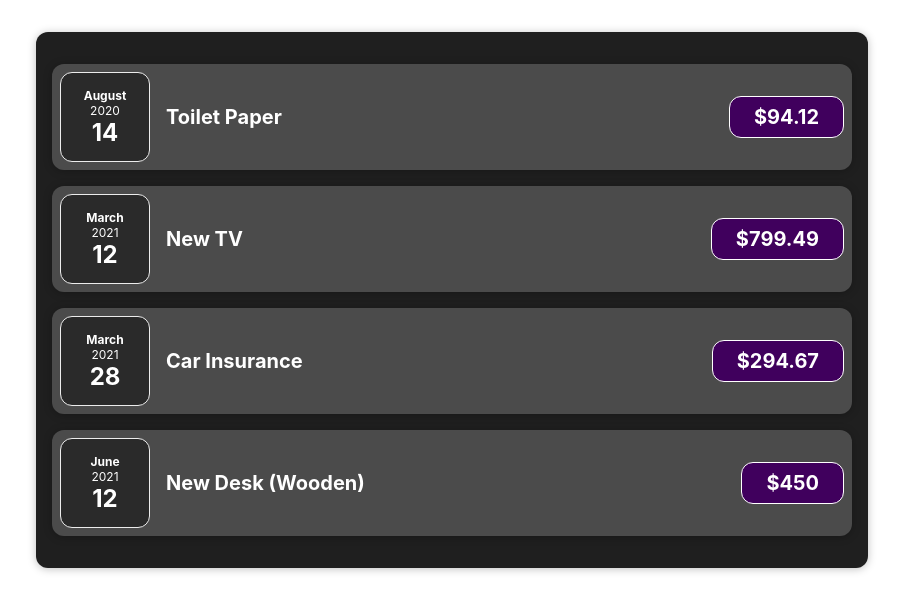
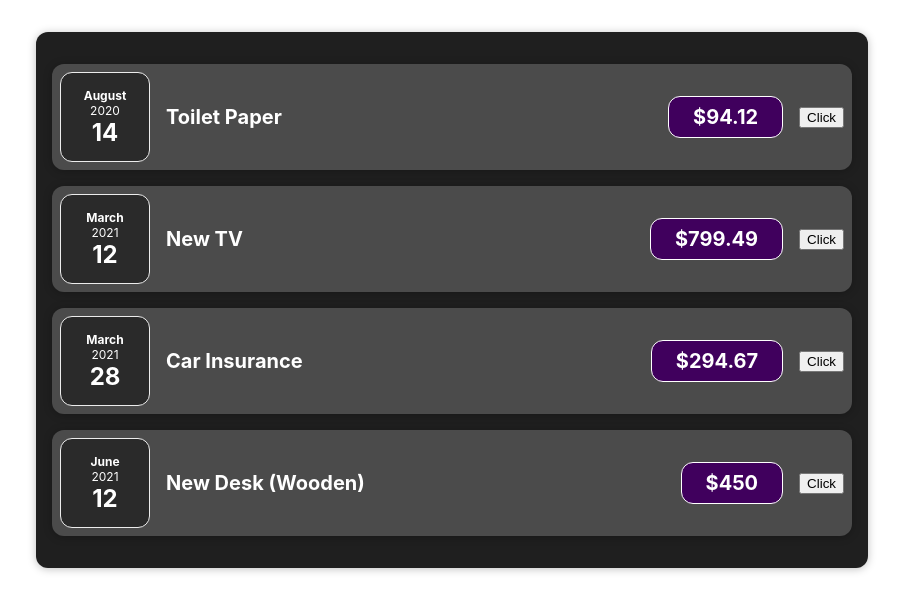
Before and after one commit to rajat1994/ReactCompleteGuide, a React (Create React App) app: page / in a window 1280 px wide. Shown: the top 612 px of the page, without its empty margins (188-1091 px from the left). Built offline with nearby package versions, Linux system fonts and the light colour scheme.

Commit message:
Added onclick event handler props

```diff
--- a/src/components/Expenses/ExpenseItem.js
+++ b/src/components/Expenses/ExpenseItem.js
@@ -5,12 +5,17 @@ import './ExpenseItem.css';
 
 const ExpenseItem = (props) => {
 
+    const clickHandler = () => {
+        console.log("Clicked!!!");
+    }
+
     return (
         <Card className="expense-item">
              <ExpenseDate  date = {props.date}></ExpenseDate>
               <div className="expense-item__description">
                 <h2>{props.title}</h2>
                 <div className="expense-item__price">${props.amount}</div>
+                <button onClick = {clickHandler}>Click</button>
             </div>
         </Card>
     );
```
